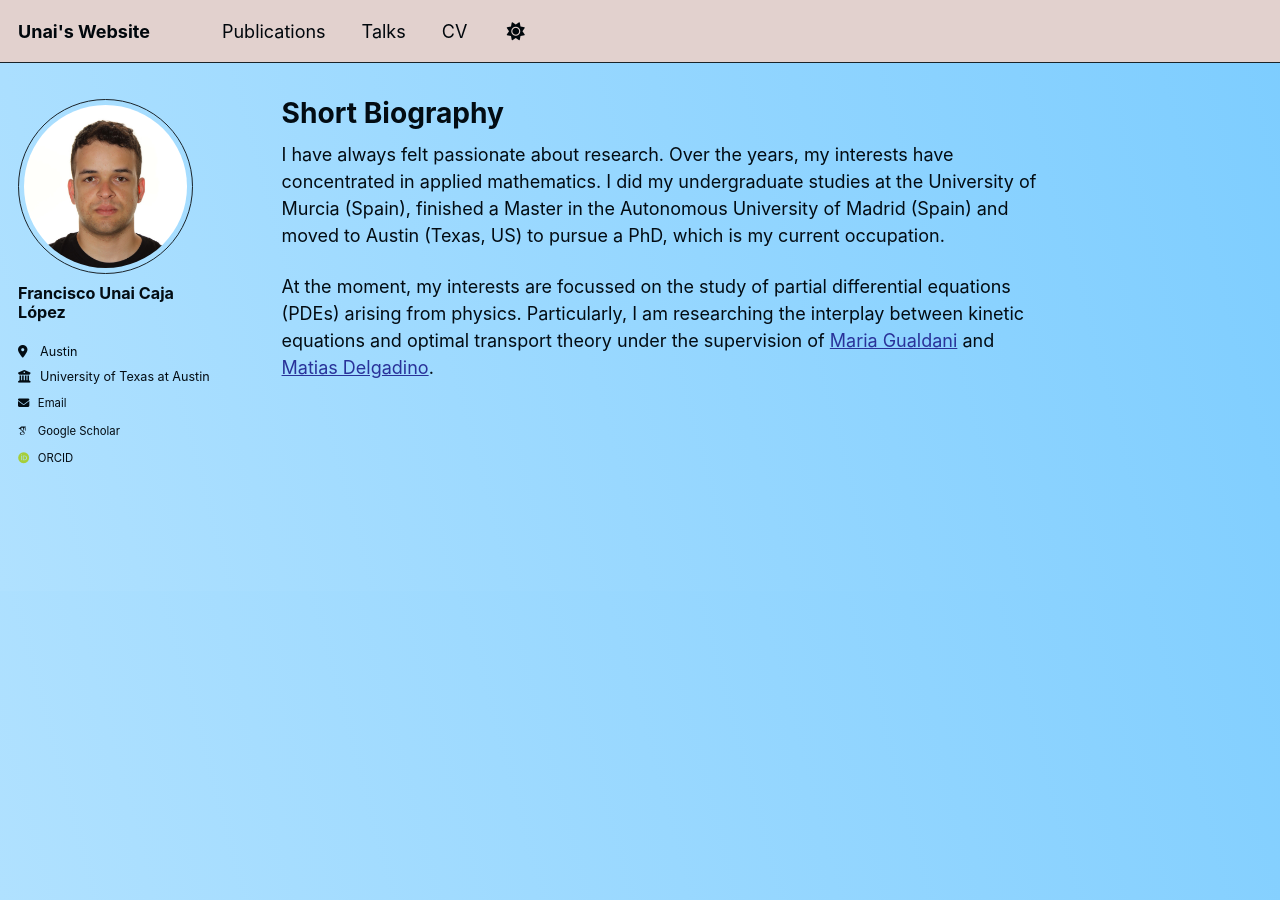
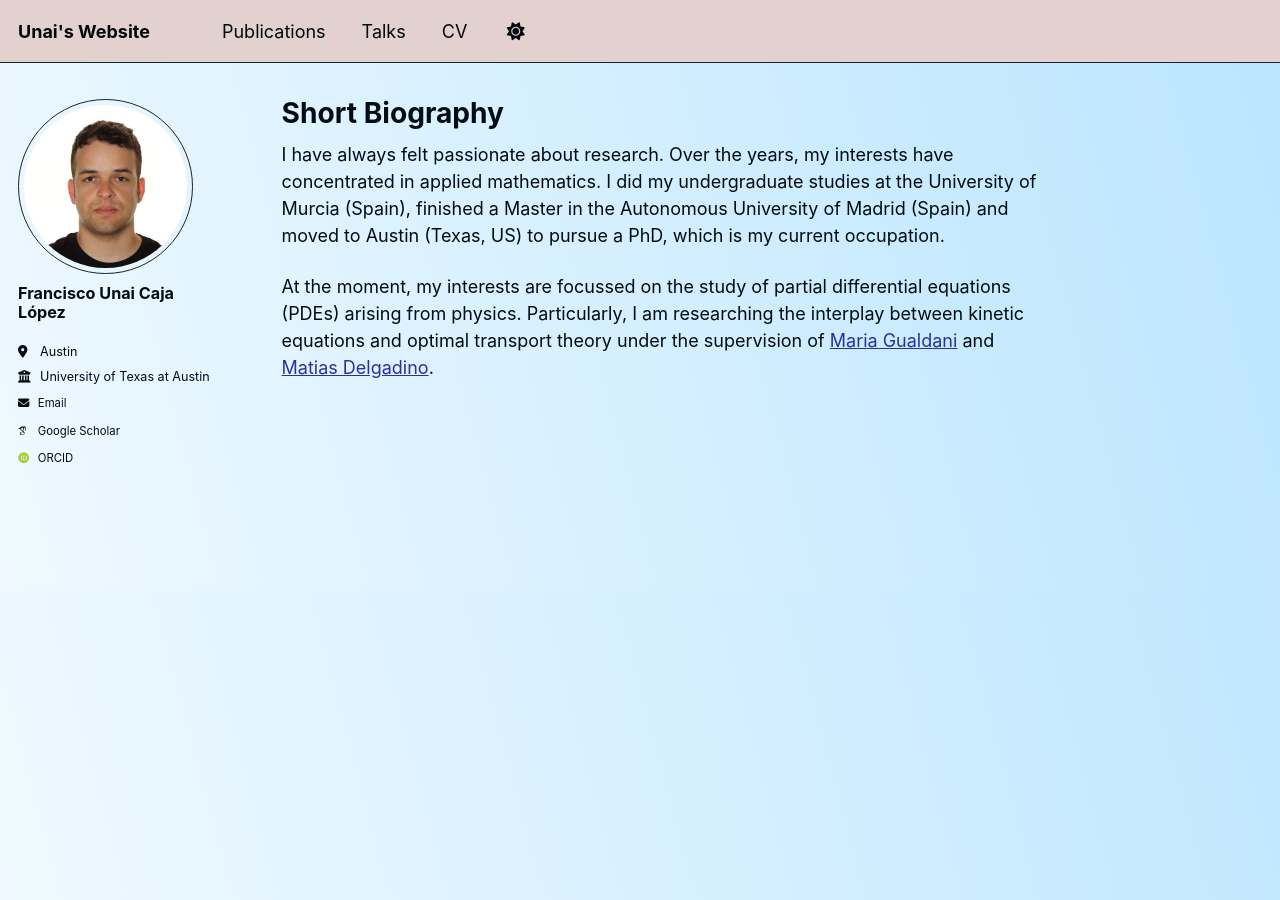
Before and after one commit to UnaiCaja/UnaiCaja.github.io, a Jekyll site: the page built from _pages/about.md, in a window 1280 px wide. Built offline with Jekyll 4.4.1, drawn with Linux system fonts in a browser that asks for light colours; some web fonts are replaced.

Commit message:
Color update 2

```diff
--- a/_sass/theme/_dark.scss
+++ b/_sass/theme/_dark.scss
@@ -12,7 +12,7 @@ $background                 : #131318;
 $background-light           : #293D66;
 $background-lighter         : #262424;
 $text                       : #f5efef;
-$link                       : #707175;
+$link                       : #3a8eca;
 $link-dark                  : #3a8eca;
 $link-light                 : #a5a6ac;
 
--- a/_sass/theme/_default.scss
+++ b/_sass/theme/_default.scss
@@ -32,7 +32,7 @@ $sidebar-screen-min-width   : 1024px;
     --global-bg-color                   : #e2d1ce;
     --global-footer-bg-color            : #e2d1ce;
     --global-border-color               : #{$lighter-gray};
-    --global-dark-border-color          : #e2d1ce;
+    --global-dark-border-color          : #92d5ff;
     --global-code-background-color      : #e2d1ce;
     --global-code-text-color            : #{$darker-gray};
     --global-fig-caption-color          : #cb614e;
@@ -44,6 +44,6 @@ $sidebar-screen-min-width   : 1024px;
     --global-text-color                 : #{$gray};
     --global-text-color-light           : #{$light-gray};
     --global-thead-color                : #{$lighter-gray};
-    --global-gradient-inicial           : #b0e1ff;
-    --global-gradient-final             : #7dcdff;
+    --global-gradient-inicial           : #eff9ff;
+    --global-gradient-final             : #bae5ff;
 }
```
